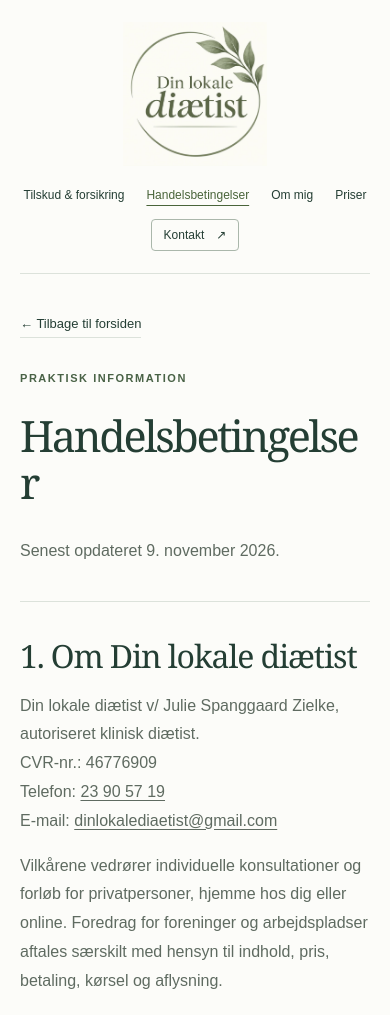
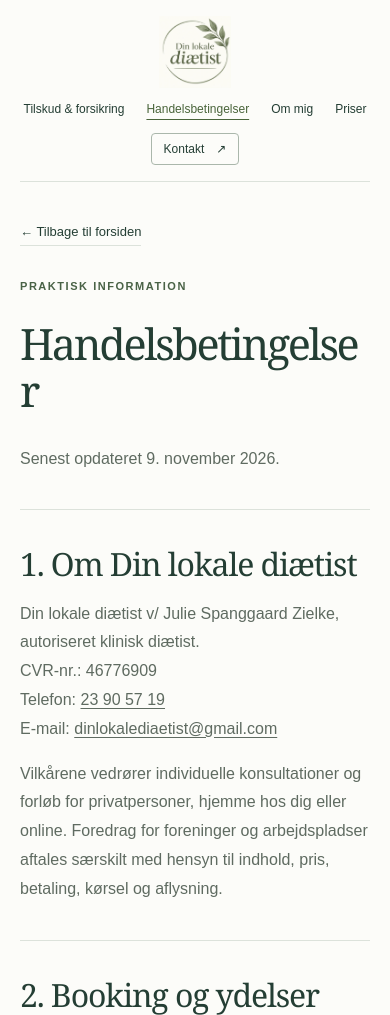
Before and after one commit to dinlokalediaetist/website, a plain HTML site: page handelsbetingelser.html in a window 390 px wide. Shown: the top 1015 px of the page. Drawn offline with Linux system fonts and the light colour scheme.

Commit message:
Make site logos compact and refresh cached styles

```diff
--- a/handelsbetingelser.html
+++ b/handelsbetingelser.html
@@ -3,10 +3,10 @@
   <link rel="icon" href="favicon.ico" sizes="16x16 32x32 48x48">
   <link rel="icon" type="image/png" href="favicon.png" sizes="96x96">
   <link rel="apple-touch-icon" href="apple-touch-icon.png" sizes="180x180">
-  <link rel="stylesheet" href="styles.css"></head><body>
+  <link rel="stylesheet" href="styles.css?v=20261117-compact-logo"></head><body>
 <a class="skip-link" href="#indhold">Gå til indhold</a>
 <header class="site-header wrap">
-  <a class="brand" href="index.html" aria-label="Din lokale diætist – forside"><img class="brand-logo" src="images/logo.jpg" alt="Din lokale diætist" width="1254" height="1254" decoding="async"></a>
+  <a class="brand" href="index.html" aria-label="Din lokale diætist – forside"><img class="brand-logo" src="images/logo.jpg" alt="Din lokale diætist" width="80" height="80" decoding="async"></a>
   <nav aria-label="Hovedmenu">
     <a href="tilskud-og-forsikring.html">Tilskud &amp; forsikring</a>
     <a href="handelsbetingelser.html" aria-current="page">Handelsbetingelser</a>
@@ -85,5 +85,5 @@
     <p>Du kan klage over sundhedsfaglig behandling til <a href="https://www.stpk.dk/borgere/klag-over-en-behandling/klag-over-en-behandling/">Styrelsen for Patientklager</a>. Du behøver ikke først at kontakte mig for at bruge denne mulighed. Klager over behandling af personoplysninger kan indgives til <a href="https://www.datatilsynet.dk/borger/klage-til-datatilsynet">Datatilsynet</a>.</p>
   </section>
 </main>
-<footer class="site-footer wrap"><a class="footer-brand" href="index.html" aria-label="Din lokale diætist – forside"><img class="brand-logo" src="images/logo.jpg" alt="Din lokale diætist" width="1254" height="1254" loading="lazy" decoding="async"></a><p>Praktiske oplysninger opdateres løbende.</p><a href="handelsbetingelser.html">Handelsbetingelser</a><span>© 2026</span></footer>
+<footer class="site-footer wrap"><a class="footer-brand" href="index.html" aria-label="Din lokale diætist – forside"><img class="brand-logo" src="images/logo.jpg" alt="Din lokale diætist" width="64" height="64" loading="lazy" decoding="async"></a><p>Praktiske oplysninger opdateres løbende.</p><a href="handelsbetingelser.html">Handelsbetingelser</a><span>© 2026</span></footer>
 </body></html>
--- a/styles.css
+++ b/styles.css
@@ -15,9 +15,9 @@ h4{font-weight:600;font-size:1rem}
 em{font-weight:400;color:#607446}
 img{display:block;width:100%;object-fit:cover}
 .wrap{width:min(1220px,calc(100% - 112px));margin-inline:auto}
-.site-header{display:flex;justify-content:space-between;align-items:center;gap:32px;min-height:188px;padding-block:16px;border-bottom:1px solid var(--border)}
-.brand{display:block;width:156px;flex-shrink:0}
-.brand-logo{width:100%;height:auto;aspect-ratio:1;object-fit:contain}
+.site-header{display:flex;justify-content:space-between;align-items:center;gap:32px;min-height:112px;padding-block:16px;border-bottom:1px solid var(--border)}
+.brand{display:block;width:80px;flex-shrink:0}
+.brand-logo{width:80px;max-width:100%;height:auto;aspect-ratio:1;object-fit:contain}
 .site-header nav{display:flex;align-items:center;gap:25px;font-size:13px}
 .site-header nav>a:hover,.site-header nav>a[aria-current="page"]{color:#49643a;text-decoration:underline;text-underline-offset:6px}
 .nav-contact{display:flex;align-items:center;gap:20px;border:1px solid #aab7ab;border-radius:4px;padding:13px 18px}
@@ -120,7 +120,7 @@ img{display:block;width:100%;object-fit:cover}
 .area-map small{color:var(--muted-foreground);font-size:10px}
 .map-key{display:inline-block;width:12px;height:12px;border:1px solid #426f57;border-radius:50%;background:#dae3b8}
 .site-footer{display:flex;align-items:center;justify-content:space-between;gap:28px;padding-block:32px}
-.footer-brand{display:block;width:124px;flex-shrink:0}
+.footer-brand{display:block;width:64px;flex-shrink:0}
 .site-footer p{font-size:11px;line-height:1.6;max-width:390px}
 .site-footer>a:not(.footer-brand),.site-footer>span{font-size:11px;white-space:nowrap}
 .skip-link{position:fixed;left:20px;top:-100px;z-index:10;background:#fff;padding:15px}
@@ -135,12 +135,12 @@ img{display:block;width:100%;object-fit:cover}
 .document li{line-height:1.8;margin-bottom:12px;color:var(--muted-foreground)}
 .document p a{text-decoration:underline;text-underline-offset:3px}
 @media(min-width:1500px){.hero{padding-top:60px}.hero-image{height:570px}}
-@media(max-width:1100px){.wrap{width:calc(100% - 64px)}.site-header{flex-wrap:wrap;gap:20px;padding-block:25px}.site-header nav{gap:22px}.hero{gap:35px}.hero-image{height:500px}.hero h1{font-size:4rem}.approach-copy{padding:40px 35px}.price-card{padding:26px 20px}.contact-inner{gap:40px}.intro{gap:40px}.values{font-size:13px}.pricing-notes{display:block}.pricing-notes .text-link{margin-top:16px}}
+@media(max-width:1100px){.wrap{width:calc(100% - 64px)}.site-header{flex-wrap:wrap;gap:20px;padding-block:16px}.site-header nav{gap:22px}.hero{gap:35px}.hero-image{height:500px}.hero h1{font-size:4rem}.approach-copy{padding:40px 35px}.price-card{padding:26px 20px}.contact-inner{gap:40px}.intro{gap:40px}.values{font-size:13px}.pricing-notes{display:block}.pricing-notes .text-link{margin-top:16px}}
 @media(max-width:760px){
   .wrap{width:calc(100% - 40px)}
-  .site-header{display:block;padding-block:22px}
-  .brand{width:144px;margin-inline:auto}
-  .site-header nav{margin-top:22px;justify-content:center;flex-wrap:wrap;gap:17px 22px;font-size:12px}.nav-contact{gap:12px;padding:8px 12px}
+  .site-header{display:block;padding-block:16px}
+  .brand{width:72px;margin-inline:auto}
+  .site-header nav{margin-top:14px;justify-content:center;flex-wrap:wrap;gap:17px 22px;font-size:12px}.nav-contact{gap:12px;padding:8px 12px}
   .hero{grid-template-columns:1fr;padding-top:42px;gap:35px;padding-bottom:30px}.hero h1{font-size:clamp(3rem,10vw,4.8rem)}
   .hero-subtitle{font-size:1.4rem;margin-top:25px}.hero-description{max-width:470px;margin:14px 0 23px;font-size:16px}.hero-note{margin-top:24px;font-size:11px;gap:8px}
   .hero-image{height:420px;border-top-left-radius:130px}.hero-visual{margin-right:8px}.image-caption{right:-8px;bottom:59px;font-size:24px}
@@ -152,7 +152,7 @@ img{display:block;width:100%;object-fit:cover}
   .approach{grid-template-columns:1fr}.approach-image{min-height:0;aspect-ratio:4 / 5}.approach-copy{padding:36px 27px}
   .price-grid{grid-template-columns:1fr;gap:22px}.price-card{padding:30px}.followup-packages{grid-template-columns:1fr;gap:24px}.package{padding:22px 0 0;border-left:0;border-top:1px solid var(--border)}
   .contact-inner{grid-template-columns:1fr;gap:38px;padding-block:54px}.contact-details>div{grid-template-columns:75px 1fr}
-  .site-footer{flex-wrap:wrap;gap:18px;padding-block:28px}.site-footer p{order:3;flex-basis:100%;max-width:none}.site-footer>span{margin-left:auto}
+  .site-footer{flex-wrap:wrap;gap:18px;padding-block:20px}.site-footer p{order:3;flex-basis:100%;max-width:none}.site-footer>span{margin-left:auto}
   .document{padding-block:40px 64px}.back-link{margin-bottom:32px}
 }
 @media(max-width:370px){.help-list{grid-template-columns:1fr}.hero h1{font-size:2.85rem}.hero-image{height:360px}.hero-note .note-line{display:none}.button{font-size:13px;padding:16px;gap:12px}.image-label{font-size:9px}}
```
Also changed, not shown: index.html (+3 -3 lines), tilskud-og-forsikring.html (+3 -3 lines), 2 other files.
